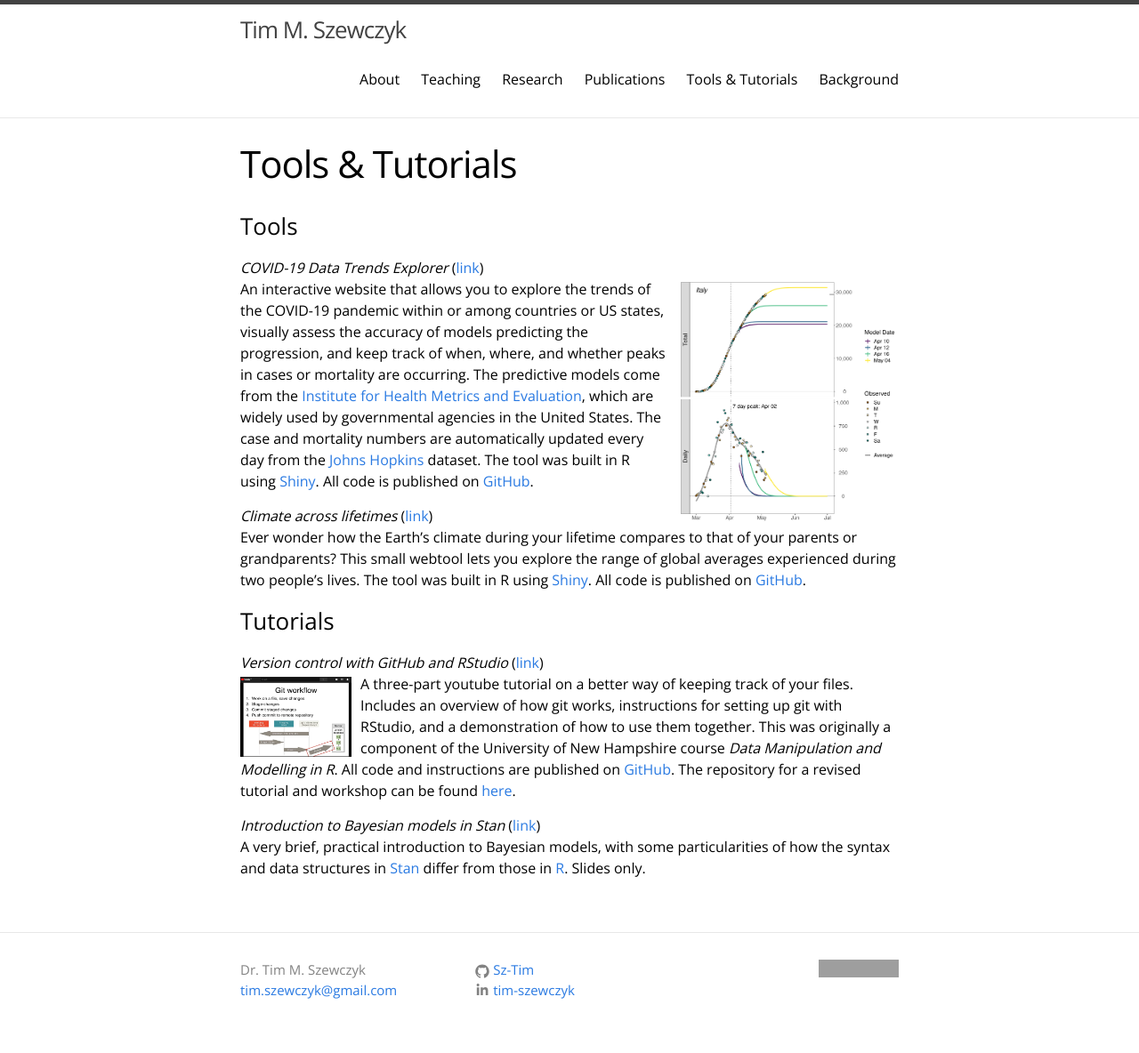
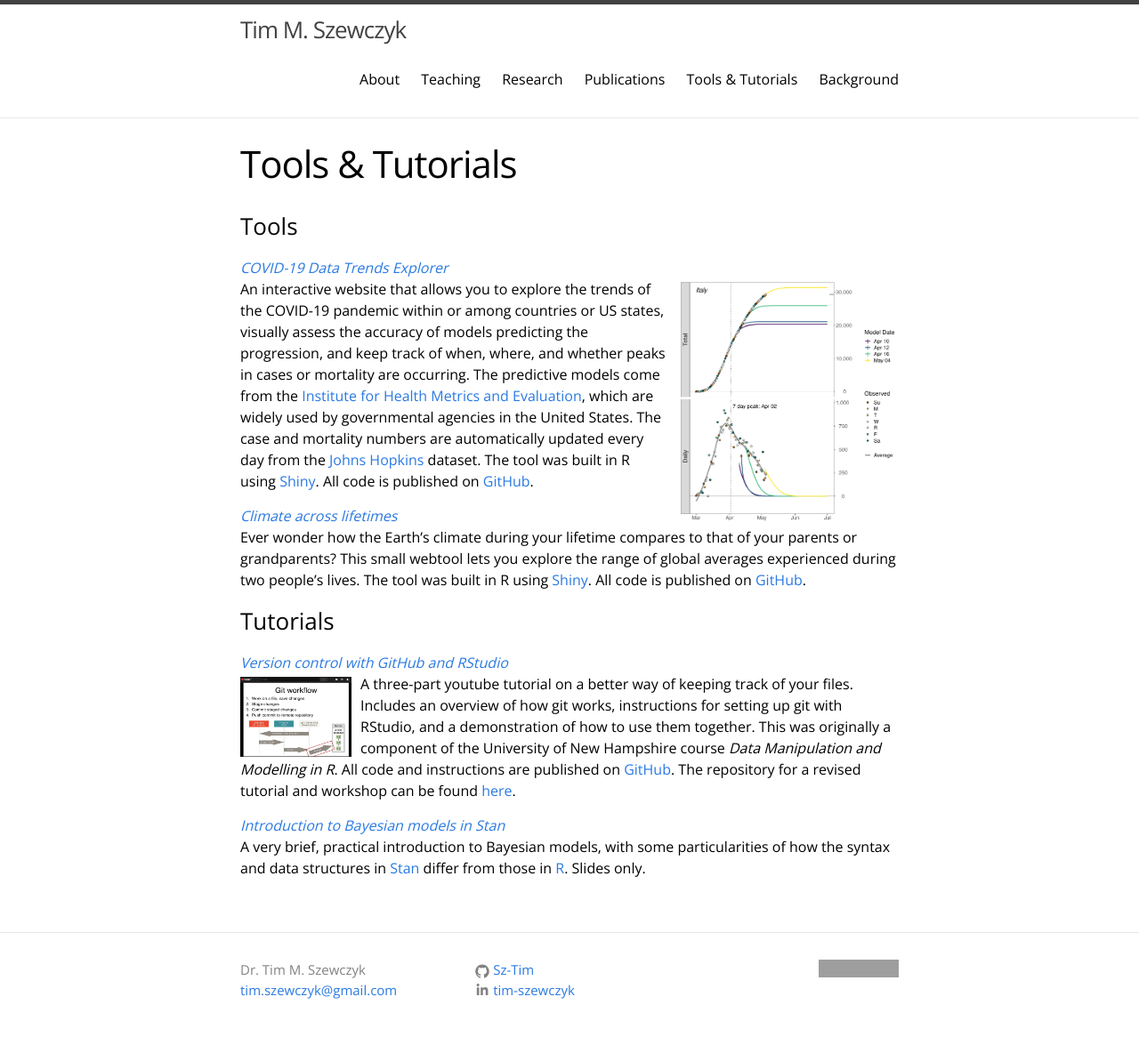
Before and after one commit to Sz-Tim/Sz-Tim.github.io, a Jekyll site: the page built from tools.md, in a window 1280 px wide. Shown: the whole page at 89% size. Built offline with Jekyll 4.4.1, drawn with Linux system fonts in a browser that asks for light colours; grey boxes are pictures that could not be loaded.

Commit message:
one more try

```diff
--- a/tools.md
+++ b/tools.md
@@ -6,18 +6,18 @@ weight: 5
 ---
 
 ### Tools
-*COVID-19 Data Trends Explorer* ([link](https://sz-tim.shinyapps.io/covid19-ihme/))
+[*COVID-19 Data Trends Explorer*](https://sz-tim.shinyapps.io/covid19-ihme/)
 [<img width="250" height="275" style="float:right; margin-left: 10px" src="{{ site.url }}/assets/COVID_Italy.png">](https://sz-tim.shinyapps.io/covid19-ihme/)An interactive website that allows you to explore the trends of the COVID-19 pandemic within or among countries or US states, visually assess the accuracy of models predicting the progression, and keep track of when, where, and whether peaks in cases or mortality are occurring. The predictive models come from the [Institute for Health Metrics and Evaluation](http://www.healthdata.org/covid), which are widely used by governmental agencies in the United States. The case and mortality numbers are automatically updated every day from the [Johns Hopkins](https://github.com/CSSEGISandData/COVID-19) dataset. The tool was built in R using [Shiny](https://shiny.rstudio.com/). All code is published on [GitHub](https://github.com/Sz-Tim/COVID19-IHME).
 
 
-*Climate across lifetimes* ([link](https://sz-tim.shinyapps.io/climate-in-my-life/))
+[*Climate across lifetimes*](https://sz-tim.shinyapps.io/climate-in-my-life/)
 Ever wonder how the Earth's climate during your lifetime compares to that of your parents or grandparents? This small webtool lets you explore the range of global averages experienced during two people's lives. The tool was built in R using [Shiny](https://shiny.rstudio.com/). All code is published on [GitHub](https://github.com/Sz-Tim/climate-in-my-life).
 
 
 
 ### Tutorials
-*Version control with GitHub and RStudio* ([link](https://www.youtube.com/playlist?list=PL7GjEq0oE7-YrZoV5eWkO-YOQbZtz-RxX))
+[*Version control with GitHub and RStudio*](https://www.youtube.com/playlist?list=PL7GjEq0oE7-YrZoV5eWkO-YOQbZtz-RxX)
 [<img width="125" height="90" style="float:left; margin-right: 10px; margin-top: 4px" src="{{ site.url }}/assets/git_workflow.png">](https://www.youtube.com/playlist?list=PL7GjEq0oE7-YrZoV5eWkO-YOQbZtz-RxX)A three-part youtube tutorial on a better way of keeping track of your files. Includes an overview of how git works, instructions for setting up git with RStudio, and a demonstration of how to use them together. This was originally a component of the University of New Hampshire course *Data Manipulation and Modelling in R*. All code and instructions are published on [GitHub](https://github.com/Sz-Tim/NR995_Module_9). The repository for a revised tutorial and workshop can be found [here](https://github.com/Sz-Tim/Bertelsmeier_Group).
 
-*Introduction to Bayesian models in Stan* ([link]({{ site.url }}/assets/stan_intro.pdf))
+[*Introduction to Bayesian models in Stan*]({{ site.url }}/assets/stan_intro.pdf)
 A very brief, practical introduction to Bayesian models, with some particularities of how the syntax and data structures in [Stan](https://mc-stan.org//) differ from those in [R](http://cran.r-project.org/). Slides only.
```
